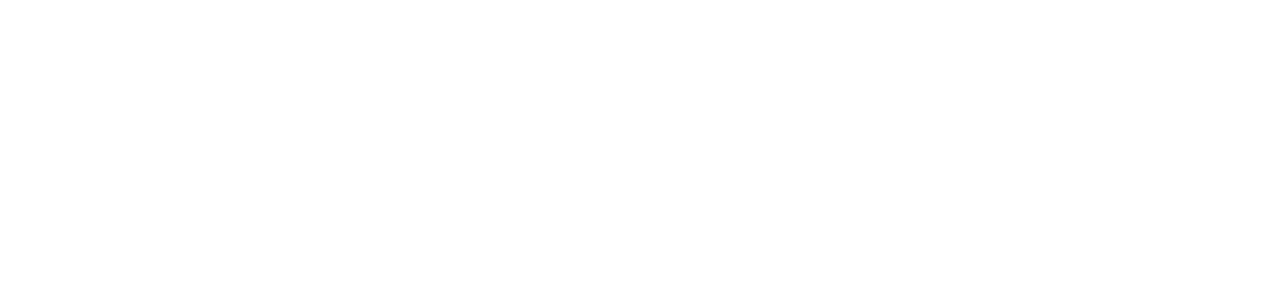
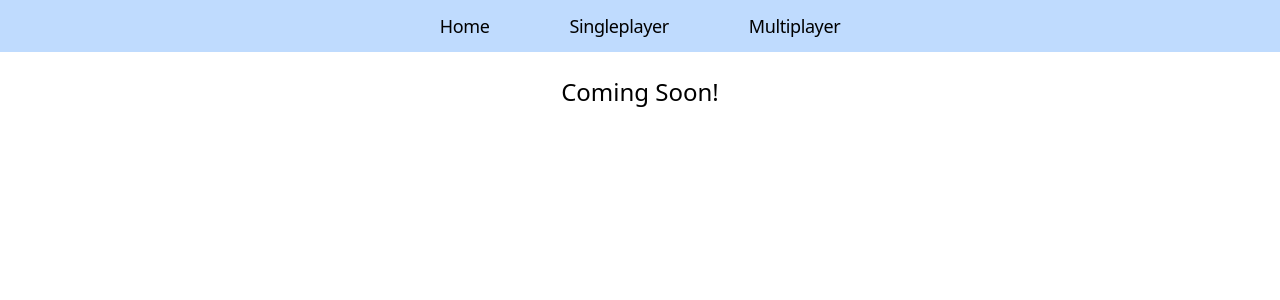
Before and after one commit to VA-24/ScibowlScrim-Website, a React (Create React App) app: page /multiplayer in a window 1280 px wide. Before the commit this address had no page. Shown: the top 300 px of the page. Built offline with nearby package versions, Linux system fonts and the light colour scheme.

Commit message:
updates to multiplayer

```diff
--- a/src/App.js
+++ b/src/App.js
@@ -2,6 +2,7 @@ import './App.css';
 import React from 'react';
 import ScibowlScrimHome from './pages/ScibowlScrimHome';
 import ScibowlScrimSingleplayer from './pages/ScibowlScrimSingleplayer';
+import ScibowlScrimMultiplayer from './pages/ScibowlScrimMultiplayer';
 import { BrowserRouter as Router, Routes, Route} from 'react-router-dom';
 
 function App() {
@@ -9,7 +10,8 @@ function App() {
     <Router>
       <Routes>
       <Route exact path='/' element={<ScibowlScrimHome />}/>
-        <Route exact path='/singleplayer' element={<ScibowlScrimSingleplayer />}/>
+      <Route exact path='/singleplayer' element={<ScibowlScrimSingleplayer />}/>
+      <Route exact path='/multiplayer' element={<ScibowlScrimMultiplayer />}/>
       </Routes>
     </Router>
   );
--- /dev/null
+++ b/src/pages/ScibowlScrimMultiplayer.js
@@ -0,0 +1,45 @@
+import React, { useState, useEffect} from 'react';
+import '../App.css';
+
+function ScibowlScrimMultiplayer(){
+    return(
+
+        <body class='bg-white min-h-screen m-0'>
+            <div class='relative flex flex-col items-center'>
+            <main class='w-full flex flex-col lg:flex-row-reverse sticky top-0 px-6 pt-3 py-3 bg-blue-200 z-[2] mb-6'>
+            <nav class='w-full flex flex-row items-center justify-center gap-20 tracking-tight'>
+                <a href='/'>
+                <button class='text-xl xl:text-lg flex items-center text-black hover:text-white ease-linear transition'>
+                    Home
+                </button>
+                </a>
+
+                <a href='/singleplayer'>
+                <button class='text-xl xl:text-lg flex items-center text-black hover:text-white ease-linear transition'>
+                    Singleplayer
+                </button>
+                </a>
+
+                <a href='/multiplayer'>
+                <button class='text-xl xl:text-lg flex items-center text-black hover:text-gray-400 ease-linear transition'>
+                    Multiplayer
+                </button>
+                </a>
+                </nav>
+            </main>
+
+            <section class='relative flex flex-col justify-center items-center w-2/3'>
+
+                <h3 class='text-xl xl:text-2xl font-medium text-black mb-8'>
+                    Coming Soon!
+                </h3>
+
+            </section>
+
+            </div>
+
+        </body>
+    )
+}
+
+export default ScibowlScrimMultiplayer;
```
